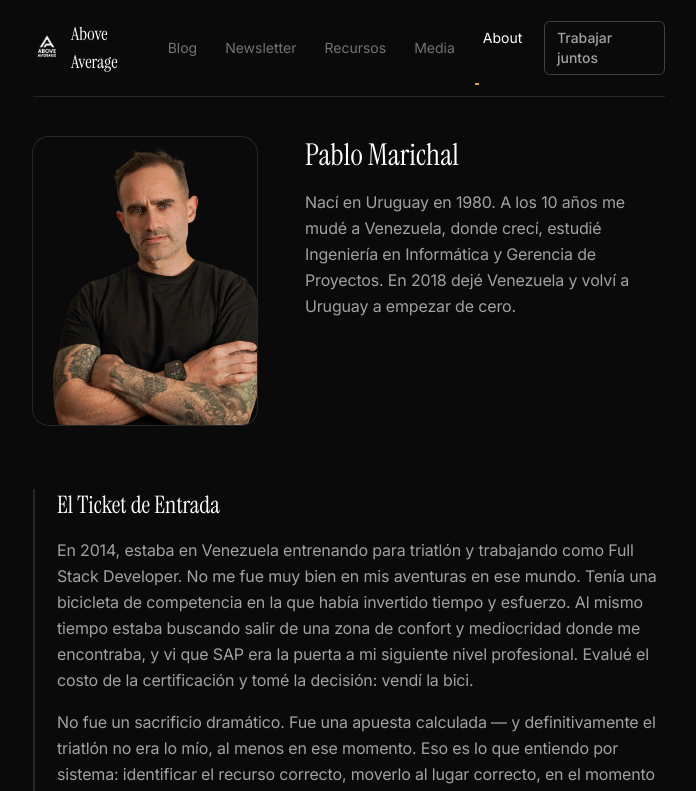
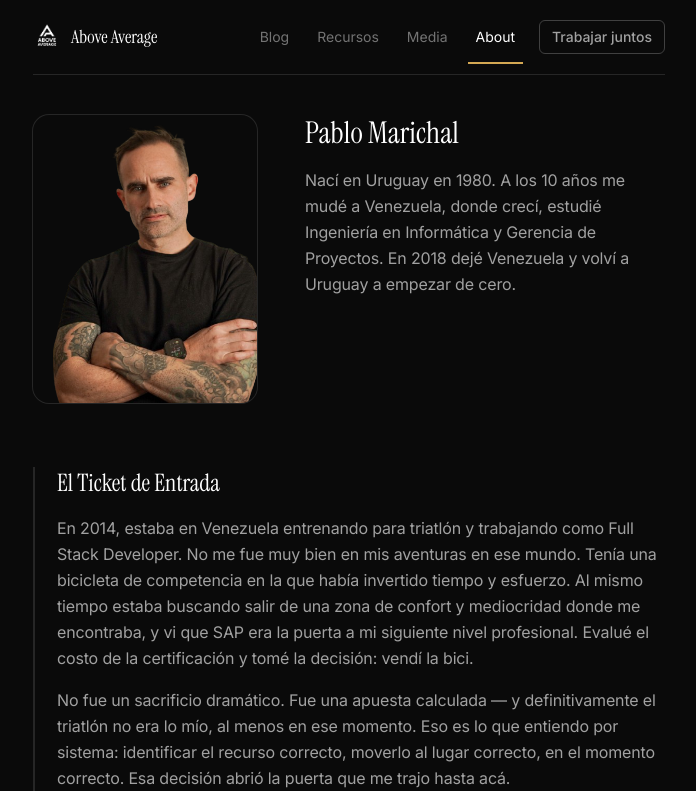
Before and after one commit to dotpablo/above-average, a Next.js app: page /about in a window 1280 px wide. Shown: the top 791 px of the page, without its empty margins (291-987 px from the left). Built offline with nearby package versions, Linux system fonts and the light colour scheme.

Commit message:
fix: remove newsletter from nav to avoid overflow

```diff
--- a/components/nav.tsx
+++ b/components/nav.tsx
@@ -8,7 +8,6 @@ import { motion, AnimatePresence } from "motion/react";
 
 const links = [
   { href: "/blog", label: "Blog" },
-  { href: "/newsletter", label: "Newsletter" },
   { href: "/recursos", label: "Recursos" },
   { href: "/media", label: "Media" },
   { href: "/about", label: "About" },
```
